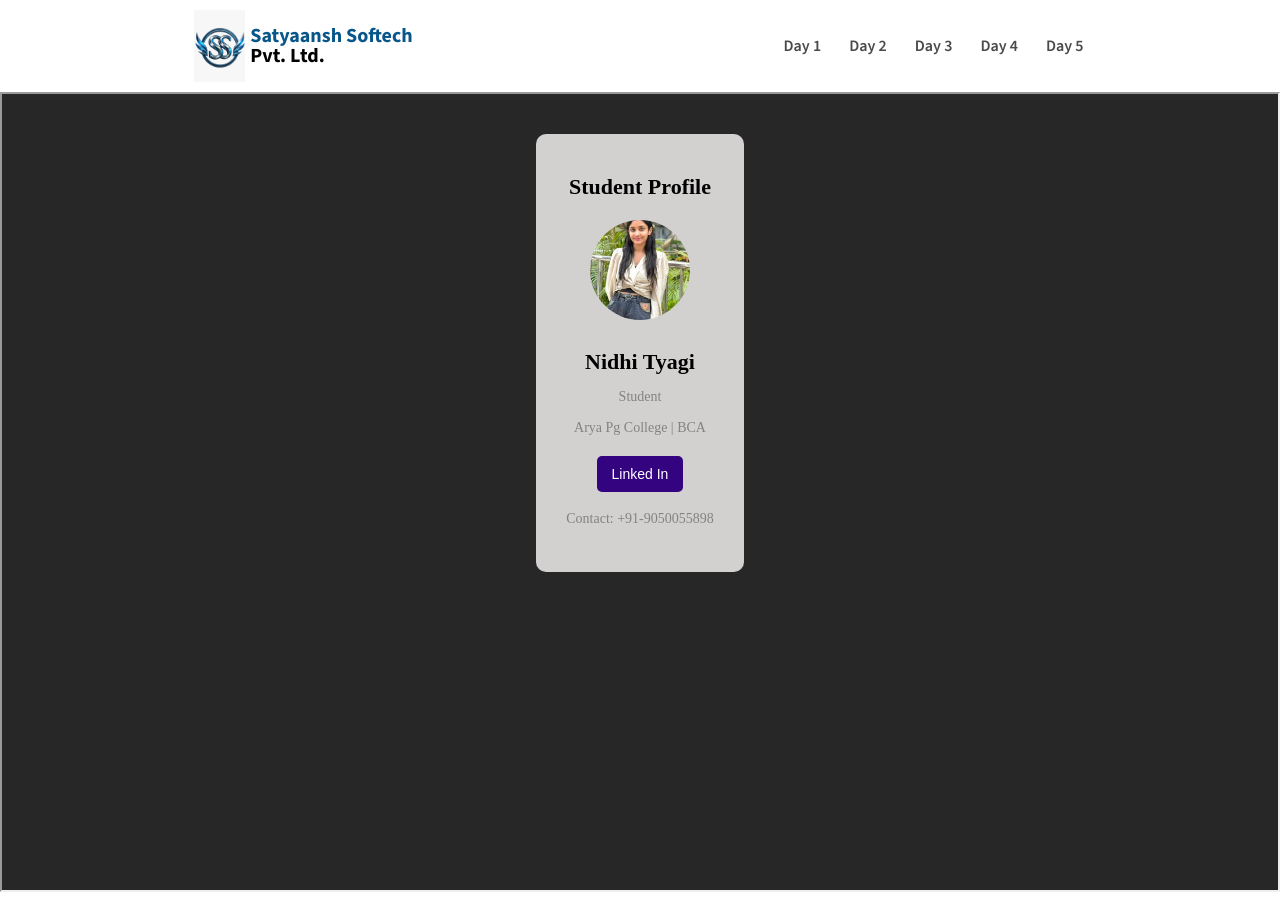
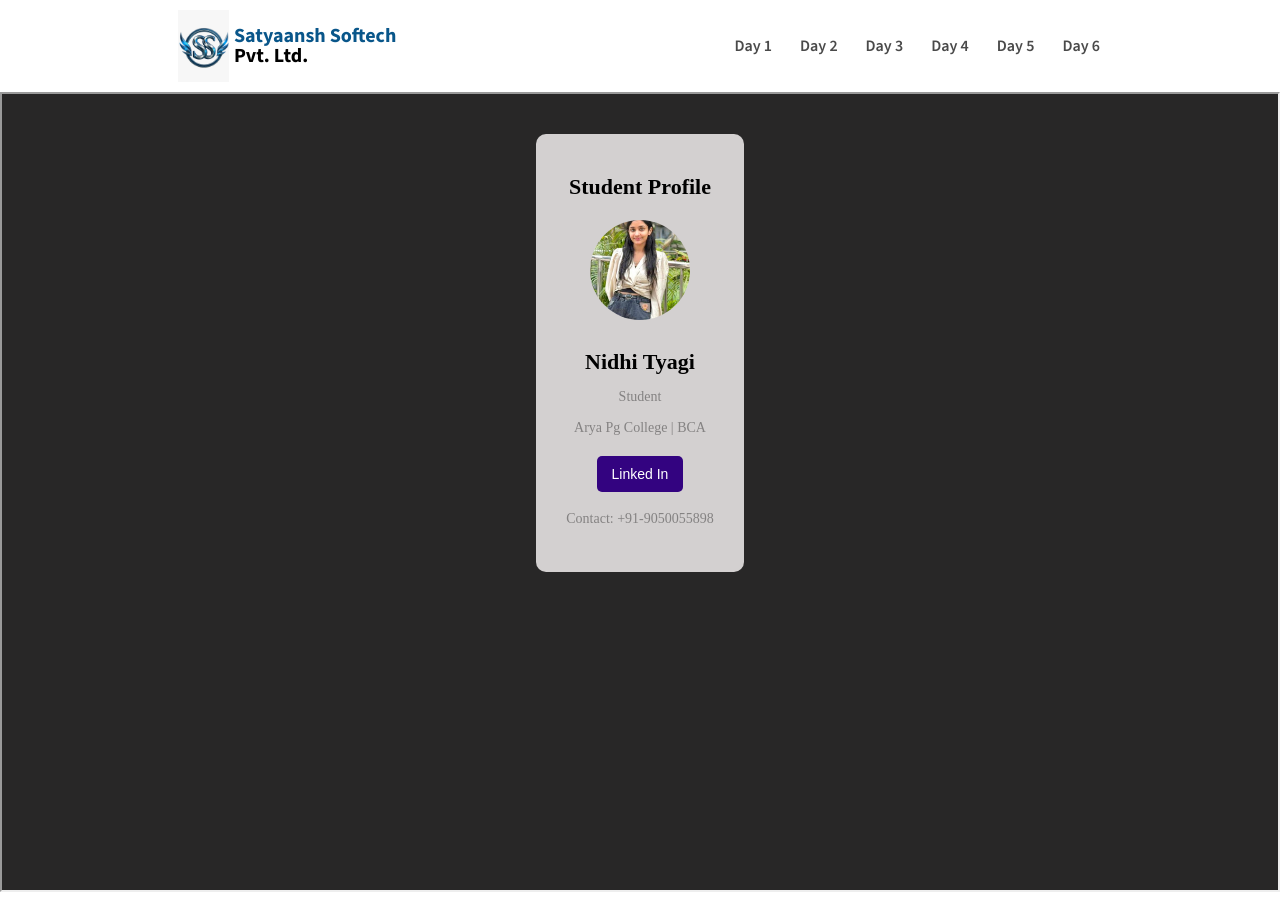
Before and after one commit to Nidhi-Tyagi07/internship, a plain HTML site: page index.html in a window 1280 px wide. Drawn offline with nearby package versions, Linux system fonts and the light colour scheme.

Commit message:
commit initial

```diff
--- a/index.html
+++ b/index.html
@@ -26,6 +26,7 @@
                <li onclick="loadPage('day3/index.html')">Day 3</li>
                <li onclick="loadPage('day4/index.html')">Day 4</li>
                <li onclick="loadPage('day5/index.html')">Day 5</li>
+              <li onclick="loadPage('day6/index.html')">Day 6</li>
             </ul>
 
             <!-- right button -->
```
